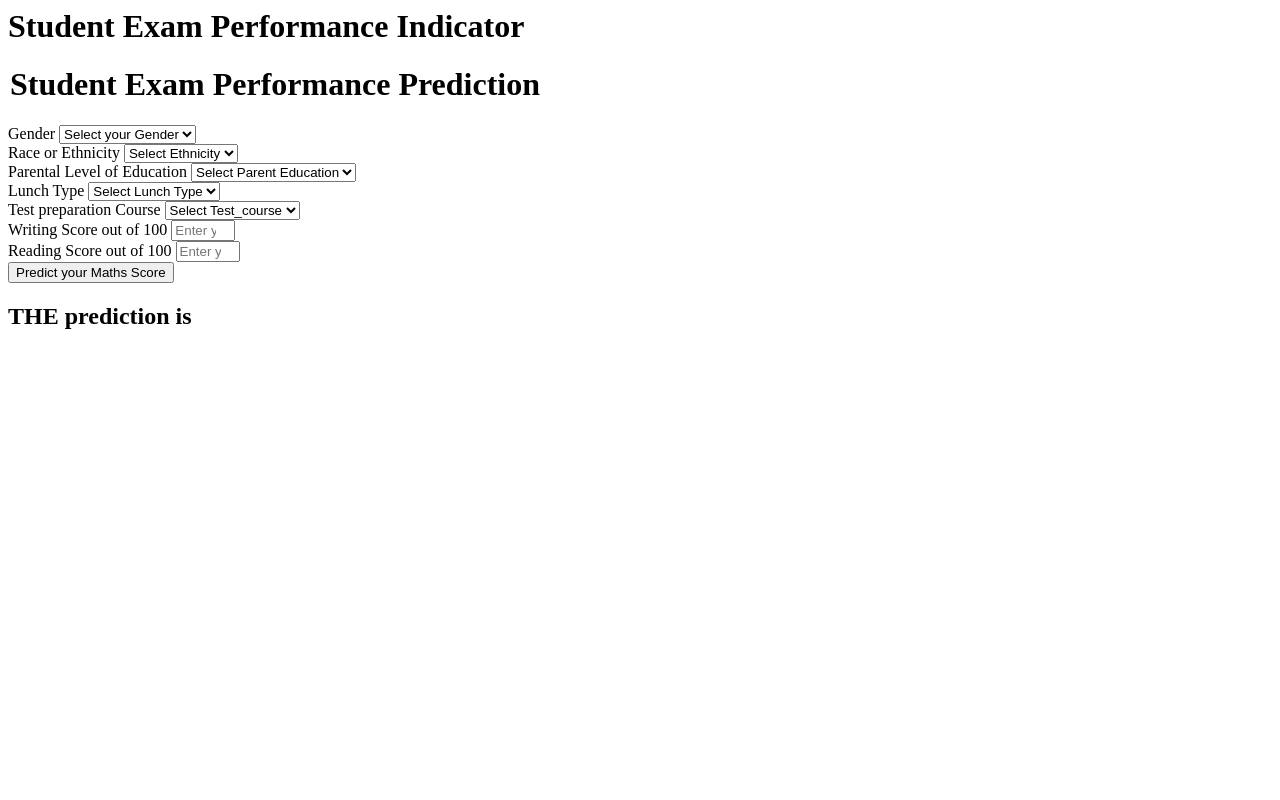
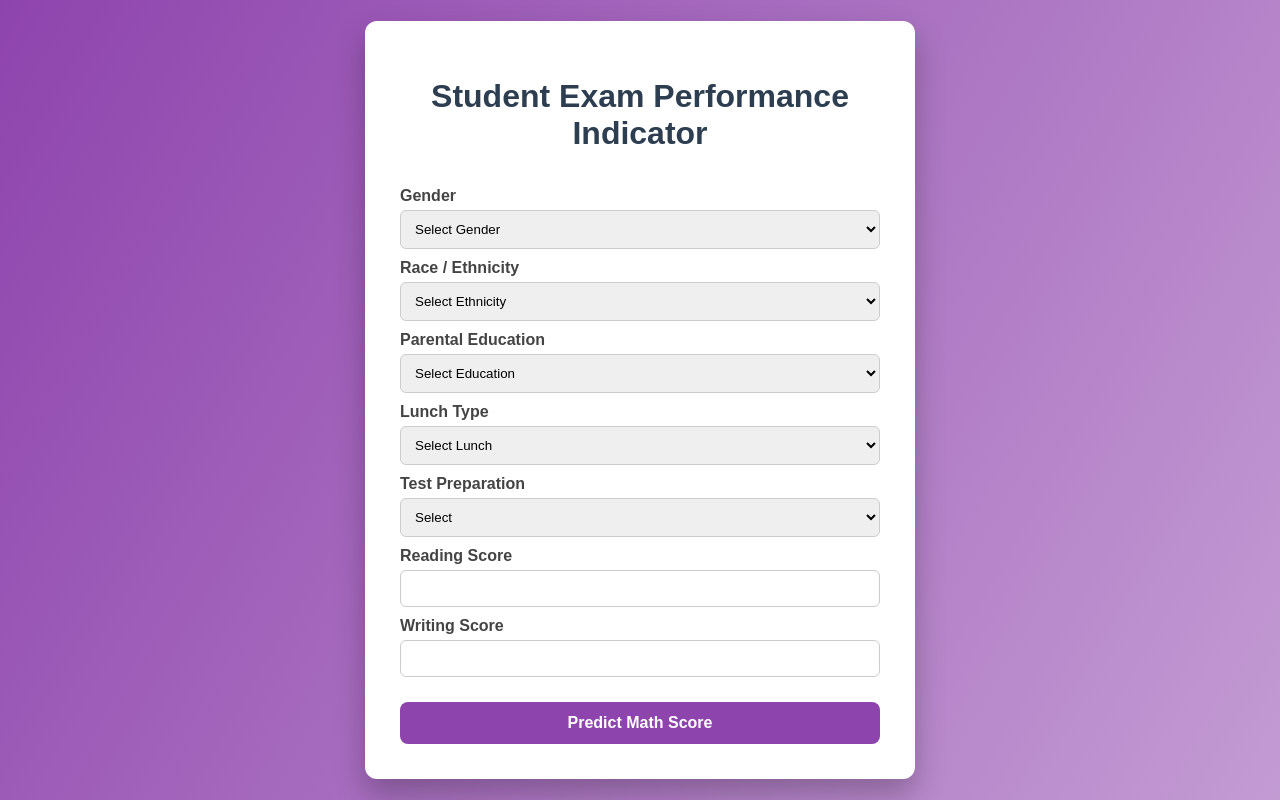
Before and after one commit to Aryan-Vishala/studentperformance-app, a Flask app: page /predictdata in a window 1280 px wide. Run offline with Flask 3, Linux system fonts and the light colour scheme.

Commit message:
Add styled UI for home and prediction pages

```diff
--- /dev/null
+++ b/static/css/home.css
@@ -0,0 +1,67 @@
+body {
+    margin: 0;
+    padding: 0;
+    font-family: Arial, Helvetica, sans-serif;
+    background: linear-gradient(120deg, #8e44ad, #c39bd3);
+    min-height: 100vh;
+    display: flex;
+    justify-content: center;
+    align-items: center;
+}
+
+.container {
+    background: white;
+    padding: 35px;
+    border-radius: 12px;
+    width: 480px;
+    box-shadow: 0 15px 30px rgba(0,0,0,0.25);
+}
+
+h1 {
+    text-align: center;
+    margin-bottom: 25px;
+    color: #2c3e50;
+}
+
+form {
+    display: flex;
+    flex-direction: column;
+}
+
+label {
+    margin-top: 10px;
+    font-weight: bold;
+    color: #444;
+}
+
+input, select {
+    margin-top: 5px;
+    padding: 10px;
+    border-radius: 6px;
+    border: 1px solid #ccc;
+}
+
+button {
+    margin-top: 25px;
+    padding: 12px;
+    border: none;
+    border-radius: 8px;
+    background-color: #8e44ad;
+    color: white;
+    font-size: 16px;
+    font-weight: bold;
+    cursor: pointer;
+}
+
+button:hover {
+    background-color: #6c3483;
+}
+
+.result {
+    margin-top: 20px;
+    padding: 15px;
+    background: #ecf0f1;
+    border-radius: 8px;
+    text-align: center;
+    font-weight: bold;
+}
--- a/templates/home.html
+++ b/templates/home.html
@@ -1,111 +1,75 @@
-<html>
+<!DOCTYPE html>
+<html lang="en">
+<head>
+    <meta charset="UTF-8">
+    <title>Prediction</title>
+
+    <!-- Link CSS -->
+    <link rel="stylesheet" href="{{ url_for('static', filename='css/home.css') }}">
+</head>
+
 <body>
-    <div class="login">
-       <h1>Student Exam Performance Indicator</h1>
+    <div class="container">
+        <h1>Student Exam Performance Indicator</h1>
 
-       <form action="{{ url_for('predict_datapoint')}}" method="post">
-        <h1>
-            <legend>Student Exam Performance Prediction</legend>
-        </h1>
-        <div class="mb-3">
-            <label class="form-label">Gender</label>
-            <select class="form-control" name="gender" placeholder="Enter you Gender" required>
-                <option class="placeholder" selected disabled value="">Select your Gender</option>
-                <option value="male">
-                    Male
-                </option>
-                <option value="female">
-                    Female
-                </option>
+        <form action="{{ url_for('predict_datapoint') }}" method="post">
+
+            <label>Gender</label>
+            <select name="gender" required>
+                <option disabled selected>Select Gender</option>
+                <option value="male">Male</option>
+                <option value="female">Female</option>
             </select>
-        </div>
-        <div class="mb-3">
-            <label class="form-label">Race or Ethnicity</label>
-            <select class="form-control" name="ethnicity" placeholder="Enter you ethnicity" required>
-                <option class="placeholder" selected disabled value="">Select Ethnicity</option>
-                <option value="group A">
-                    Group A
-                </option>
-                <option value="group B">
-                    Group B
-                </option>
-                <option value="group C">
-                    Group C
-                </option>
-                <option value="group D">
-                    Group D
-                </option>
-                <option value="group E">
-                    Group E
-                </option>
+
+            <label>Race / Ethnicity</label>
+            <select name="ethnicity" required>
+                <option disabled selected>Select Ethnicity</option>
+                <option value="group A">Group A</option>
+                <option value="group B">Group B</option>
+                <option value="group C">Group C</option>
+                <option value="group D">Group D</option>
+                <option value="group E">Group E</option>
             </select>
-        </div>
-        <div class="mb-3">
-            <label class="form-label">Parental Level of Education</label>
-            <select class="form-control" name="parental_level_of_education"
-                placeholder="Enter you Parent Education" required>
-                <option class="placeholder" selected disabled value="">Select Parent Education</option>
-                <option value="associate's degree">
-                    associate's degree
-                </option>
-                <option value="bachelor's degree">
-                    bachelor's degree
-                </option>
-                <option value="high school">
-                    high school
-                </option>
-                <option value="master's degree">
-                    master's degree
-                </option>
-                <option value="some college">
-                    some college
-                </option>
-                <option value="some high school">
-                    some high school
-                </option>
+
+            <label>Parental Education</label>
+            <select name="parental_level_of_education" required>
+                <option disabled selected>Select Education</option>
+                <option value="associate's degree">Associate</option>
+                <option value="bachelor's degree">Bachelor</option>
+                <option value="high school">High School</option>
+                <option value="master's degree">Master</option>
+                <option value="some college">Some College</option>
+                <option value="some high school">Some High School</option>
             </select>
-        </div>
-        <div class="mb-3">
-            <label class="form-label">Lunch Type</label>
-            <select class="form-control" name="lunch" placeholder="Enter you Lunch" required>
-                <option class="placeholder" selected disabled value="">Select Lunch Type</option>
-                <option value="free/reduced">
-                    free/reduced
-                </option>
-                <option value="standard">
-                    standard
-                </option>
+
+            <label>Lunch Type</label>
+            <select name="lunch" required>
+                <option disabled selected>Select Lunch</option>
+                <option value="free/reduced">Free / Reduced</option>
+                <option value="standard">Standard</option>
             </select>
-        </div>
-        <div class="mb-3">
-            <label class="form-label">Test preparation Course</label>
-            <select class="form-control" name="test_preparation_course" placeholder="Enter you Course"
-                required>
-                <option class="placeholder" selected disabled value="">Select Test_course</option>
-                <option value="none">
-                    None
-                </option>
-                <option value="completed">
-                    Completed
-                </option>
+
+            <label>Test Preparation</label>
+            <select name="test_preparation_course" required>
+                <option disabled selected>Select</option>
+                <option value="none">None</option>
+                <option value="completed">Completed</option>
             </select>
-        </div>
-        <div class="mb-3">
-            <label class="form-label">Writing Score out of 100</label>
-            <input class="form-control" type="number" name="reading_score"
-                placeholder="Enter your Reading score" min='0' max='100' />
-        </div>
-        <div class="mb-3">
-            <label class="form-label">Reading Score out of 100</label>
-            <input class="form-control" type="number" name="writing_score"
-                placeholder="Enter your Reading Score" min='0' max='100' />
-        </div>
-        <div class="mb-3">
-            <input class="btn btn-primary" type="submit" value="Predict your Maths Score" required />
-        </div>
-    </form>
-    <h2>
-       THE  prediction is {{results}}
-    </h2>
-   <body>
+
+            <label>Reading Score</label>
+            <input type="number" name="reading_score" min="0" max="100" required>
+
+            <label>Writing Score</label>
+            <input type="number" name="writing_score" min="0" max="100" required>
+
+            <button type="submit">Predict Math Score</button>
+        </form>
+
+        {% if results %}
+            <div class="result">
+                Predicted Math Score: {{ results }}
+            </div>
+        {% endif %}
+    </div>
+</body>
 </html>
```
Also changed, not shown: static/css/index.css (added, +43 -0 lines), templates/index.html (+19 -4 lines).
